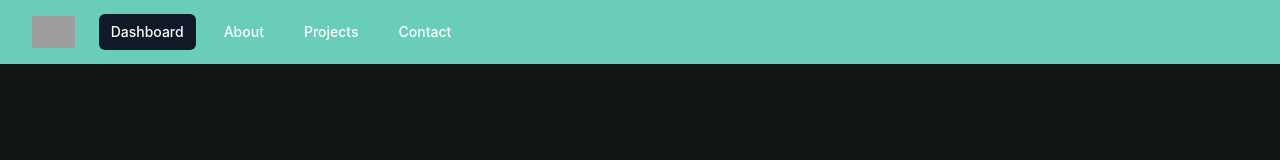
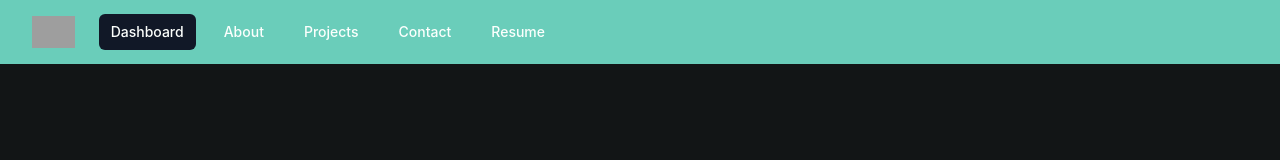
Before and after one commit to MScott-Dev/Portfolio, a React (Vite) app: page / in a window 1280 px wide. Shown: the top 160 px of the page. Built offline with nearby package versions, Linux system fonts and the light colour scheme; grey boxes are pictures that could not be loaded; a web font is replaced by a local one.

Commit message:
changed some text color

```diff
--- a/src/components/NavigationBar.jsx
+++ b/src/components/NavigationBar.jsx
@@ -6,6 +6,7 @@ const navigation = [
   { name: 'About', href: '#', current: false },
   { name: 'Projects', href: '#', current: false },
   { name: 'Contact', href: '#', current: false },
+  { name: 'Resume', href: '#', current: false },
 ]
 
 function classNames(...classes) {
@@ -21,7 +22,7 @@ export default function NavigationBar() {
             <div className="relative flex h-16 items-center justify-between">
               <div className="absolute inset-y-0 left-0 flex items-center sm:hidden">
                 {/* Mobile menu button*/}
-                <Disclosure.Button className="relative inline-flex items-center justify-center rounded-md p-2 text-gray-400 hover:bg-gray-700 hover:text-white focus:outline-none focus:ring-2 focus:ring-inset focus:ring-white">
+                <Disclosure.Button className="relative inline-flex items-center justify-center rounded-md p-2 text-Offwhite hover:bg-gray-700 hover:text-white focus:outline-none focus:ring-2 focus:ring-inset focus:ring-white">
                   <span className="absolute -inset-0.5" />
                   <span className="sr-only">Open main menu</span>
                   {open ? (
@@ -46,7 +47,7 @@ export default function NavigationBar() {
                         key={item.name}
                         href={item.href}
                         className={classNames(
-                          item.current ? 'bg-gray-900 text-white' : 'text-Offwhite hover:bg-OffBlack hover:text-white',
+                          item.current ? 'bg-gray-900 text-Offwhite' : 'text-Offwhite hover:bg-OffBlack hover:text-white',
                           'rounded-md px-3 py-2 text-sm font-medium'
                         )}
                         aria-current={item.current ? 'page' : undefined}
@@ -70,7 +71,7 @@ export default function NavigationBar() {
                   as="a"
                   href={item.href}
                   className={classNames(
-                    item.current ? 'bg-gray-900 text-white' : 'text-gray-300 hover:bg-gray-700 hover:text-white',
+                    item.current ? 'bg-gray-900 text-Offwhite' : 'text-Offwhite hover:bg-gray-700 hover:text-white',
                     'block rounded-md px-3 py-2 text-base font-medium'
                   )}
                   aria-current={item.current ? 'page' : undefined}
--- a/src/components/ProjectSection.jsx
+++ b/src/components/ProjectSection.jsx
@@ -23,7 +23,7 @@ export default function Projects() {
                     </div>
                 </div>
 
-                <div className="card lg:card-side bg-gray-900 shadow-xl lg:w-auto md:w-60 sm:w-48">
+                <div className="card lg:card-side bg-gray-900 shadow-xl w-[29rem] lg:w-auto md:w-60 sm:w-48">
                     <figure><img className="lg:w-72 md:w-60 sm:w-48" src={techblog} alt="Album"/></figure>
                     <div className="card-body lg:w-72 md:w-60 sm:w-48">
                         <h2 className="card-title text-Offwhite">Binary Blend</h2>
@@ -35,7 +35,7 @@ export default function Projects() {
                     </div>
                 </div>
 
-                <div className="card lg:card-side bg-gray-900 shadow-xl lg:w-auto md:w-60 sm:w-48">
+                <div className="card lg:card-side bg-gray-900 shadow-xl w-[29rem] lg:w-auto md:w-60 sm:w-48">
                     <figure><img className="lg:w-72 md:w-60 sm:w-48" src={JATE} alt="Album"/></figure>
                     <div className="card-body lg:w-72 md:w-60 sm:w-48">
                         <h2 className="card-title text-Offwhite">J.A.T.E</h2>
```
